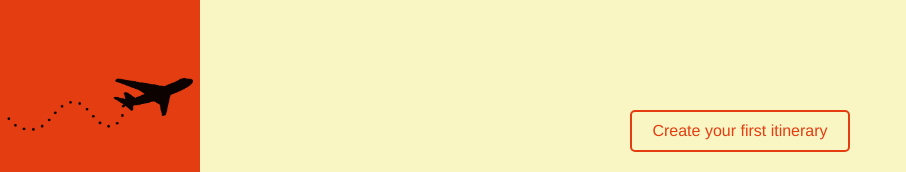
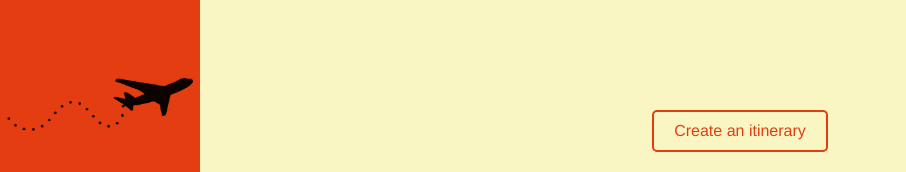
Before and after one commit to laura-camila-av/travel-social-media, a Flask app: page /user/2 in a window 1280 px wide. Shown: the part 729-901 px from the top of the page, without its empty margins (0-906 px from the left). Run offline with Flask 3, Linux system fonts and the light colour scheme; the visitor is signed in with stand-in values (Sample User, id 1); data comes from the database, SQL or seed files in the repository; some libraries are stand-ins or nearby versions.

Commit message:
create your itinerary changed to create an itinerary

```diff
--- a/templates/user-profile.html
+++ b/templates/user-profile.html
@@ -136,7 +136,7 @@
                 {% endif %}
             </div>
             <a href="{{ url_for('itinerary_create') }}">
-                Create your first itinerary
+                Create an itinerary
             </a>
         </div>
 
```
